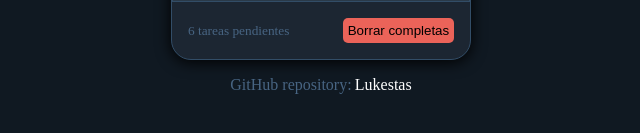
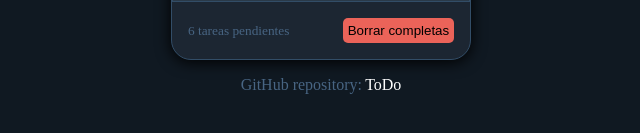
Before and after one commit to Lukestas/todo, a React (Vite) app in the folder client/: page / in a window 1280 px wide. Shown: the part 617-750 px from the top of the page, without its empty margins (319-959 px from the left). Built offline with nearby package versions, Linux system fonts and the light colour scheme; the HTML template or start-up script is replaced by a standard one.

Commit message:
Footer string changed to repo name

```diff
--- a/client/src/components/Footer/Footer.tsx
+++ b/client/src/components/Footer/Footer.tsx
@@ -10,7 +10,7 @@ export default function Footer() {
           href='https://github.com/Lukestas/todo'
           target='_blank'
         >
-          Lukestas
+          ToDo
         </a>
       </p>
     </footer>
```
